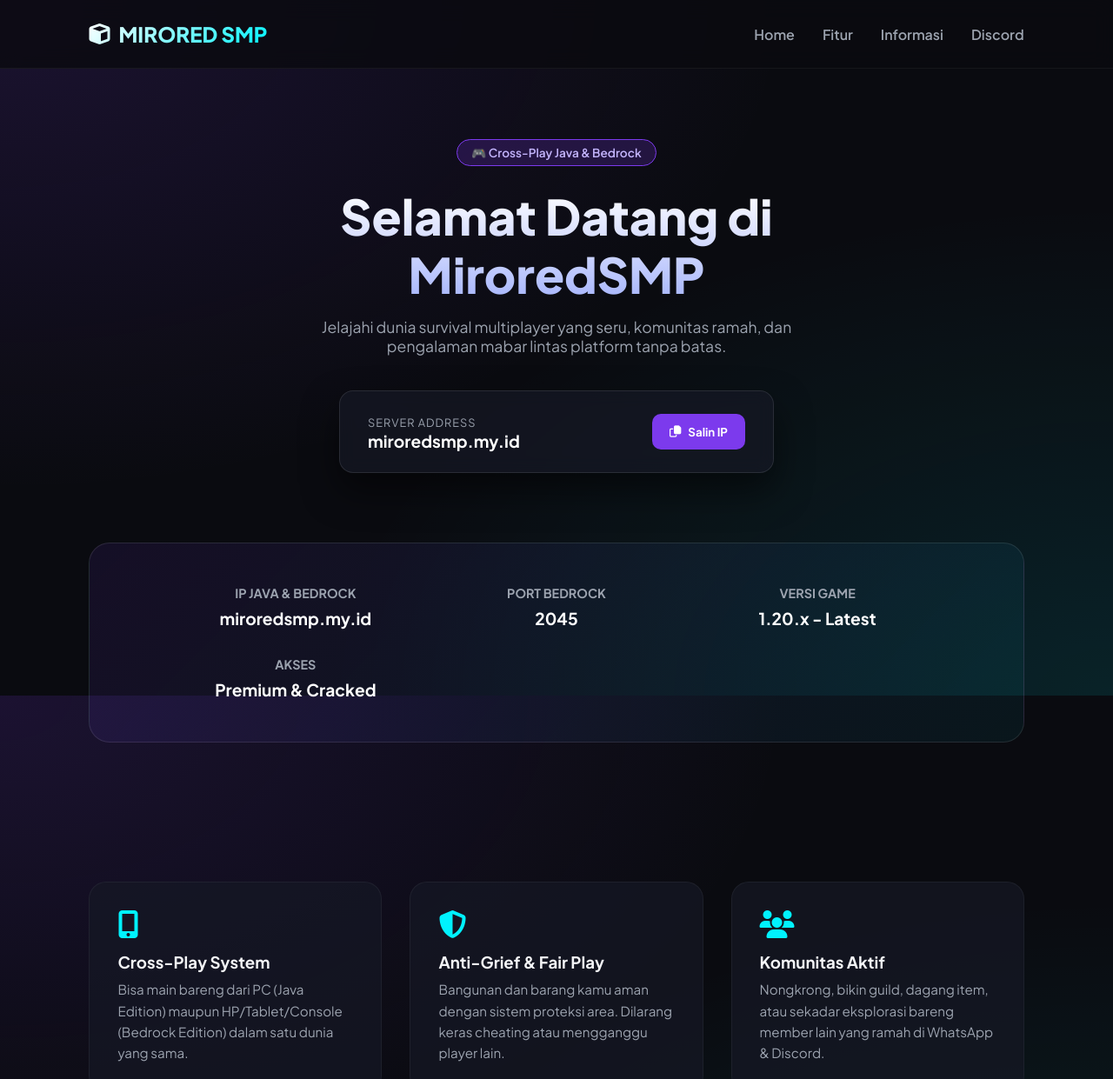
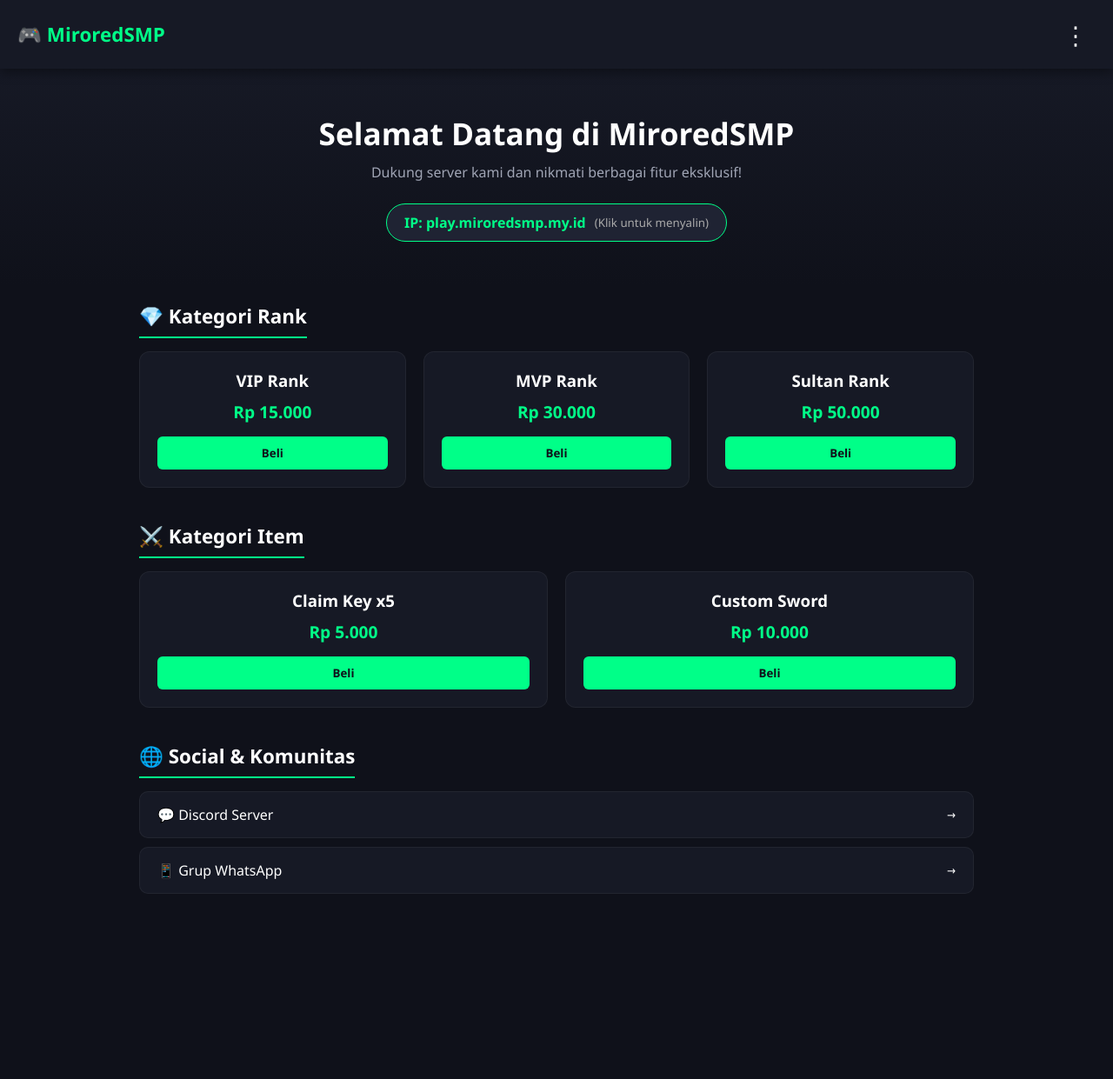
Before and after one commit to lloren-duke/miror-smp-web, a plain HTML site: page index.html in a window 1280 px wide. Shown: the top 1241 px of the page at 87% size. After the commit the page ends 1088 px from the top, so only its background shows below. Drawn offline with Linux system fonts and the light colour scheme.

Commit message:
Revamp MiroredSMP website layout and styles
Updated the HTML structure, styles, and content for the MiroredSMP website, including changes to the header, hero section, and various categories.

```diff
--- a/index.html
+++ b/index.html
@@ -3,341 +3,372 @@
 <head>
   <meta charset="UTF-8">
   <meta name="viewport" content="width=device-width, initial-scale=1.0">
-    <title>MiroredSMP - Official Minecraft Server</title>
-    <!-- Font & Icons -->
-    <link href="https://fonts.googleapis.com/css2?family=Plus+Jakarta+Sans:wght@400;600;700;800&display=swap" rel="stylesheet">
-    <link rel="stylesheet" href="https://cdnjs.cloudflare.com/ajax/libs/font-awesome/6.4.0/css/all.min.css">
-
+  <title>MiroredSMP - Official Store & Web</title>
   <style>
-        :root {
-            --bg-dark: #0a0b10;
-            --card-bg: rgba(22, 25, 38, 0.7);
-            --primary: #7c3aed;
-            --primary-hover: #6d28d9;
-            --accent: #00f2fe;
-            --text-main: #f3f4f6;
-            --text-muted: #9ca3af;
-        }
-
     * {
+      box-sizing: border-box;
       margin: 0;
       padding: 0;
-            box-sizing: border-box;
-            font-family: 'Plus Jakarta Sans', sans-serif;
-            scroll-behavior: smooth;
+      font-family: 'Segoe UI', Tahoma, Geneva, Verdana, sans-serif;
     }
 
     body {
-            background-color: var(--bg-dark);
-            color: var(--text-main);
-            background-image:
-                radial-gradient(at 0% 0%, rgba(124, 58, 237, 0.15) 0px, transparent 50%),
-                radial-gradient(at 100% 100%, rgba(0, 242, 254, 0.1) 0px, transparent 50%);
-            background-attachment: fixed;
+      background-color: #0f111a;
+      color: #ffffff;
       min-height: 100vh;
+      display: flex;
+      flex-direction: column;
     }
 
-        /* Navbar */
-        nav {
+    /* Navbar Header */
+    header {
+      background-color: #161925;
+      padding: 15px 20px;
       display: flex;
       justify-content: space-between;
       align-items: center;
-            padding: 1.5rem 8%;
-            backdrop-filter: blur(12px);
-            background: rgba(10, 11, 16, 0.8);
-            position: fixed;
-            width: 100%;
+      box-shadow: 0 4px 12px rgba(0, 0, 0, 0.4);
+      position: sticky;
       top: 0;
       z-index: 100;
-            border-bottom: 1px solid rgba(255, 255, 255, 0.05);
     }
 
-        .logo {
-            font-size: 1.5rem;
-            font-weight: 800;
-            background: linear-gradient(135deg, #fff 0%, var(--accent) 100%);
-            -webkit-background-clip: text;
-            -webkit-text-fill-color: transparent;
+    .brand {
+      font-size: 1.4rem;
+      font-weight: bold;
+      color: #00ff88;
+      text-decoration: none;
       display: flex;
       align-items: center;
       gap: 10px;
     }
 
-        .nav-links {
-            display: flex;
-            gap: 2rem;
-            list-style: none;
+    /* Menu Titik Tiga */
+    .menu-wrapper {
+      position: relative;
     }
 
-        .nav-links a {
-            color: var(--text-muted);
-            text-decoration: none;
-            font-weight: 600;
-            transition: 0.3s;
+    .three-dots-btn {
+      background: none;
+      border: none;
+      color: #ffffff;
+      font-size: 1.8rem;
+      cursor: pointer;
+      padding: 5px 10px;
+      border-radius: 8px;
+      transition: background 0.2s;
     }
 
-        .nav-links a:hover {
-            color: #fff;
+    .three-dots-btn:hover {
+      background: rgba(255, 255, 255, 0.1);
+    }
+
+    /* Dropdown Kategori */
+    .dropdown-menu {
+      display: none;
+      position: absolute;
+      right: 0;
+      top: 45px;
+      background-color: #1f2333;
+      min-width: 180px;
+      border-radius: 10px;
+      box-shadow: 0 8px 24px rgba(0, 0, 0, 0.5);
+      border: 1px solid rgba(255, 255, 255, 0.08);
+      overflow: hidden;
+      flex-direction: column;
+    }
+
+    .dropdown-menu.active {
+      display: flex;
+    }
+
+    .dropdown-menu a {
+      color: #e0e0e0;
+      padding: 12px 18px;
+      text-decoration: none;
+      font-size: 0.95rem;
+      display: flex;
+      align-items: center;
+      gap: 10px;
+      transition: background 0.2s, color 0.2s;
+    }
+
+    .dropdown-menu a:hover {
+      background-color: #00ff88;
+      color: #0f111a;
+      font-weight: bold;
     }
 
     /* Hero Section */
     .hero {
-            padding: 10rem 8% 5rem 8%;
       text-align: center;
-            display: flex;
-            flex-direction: column;
-            align-items: center;
-        }
-
-        .badge {
-            background: rgba(124, 58, 237, 0.2);
-            border: 1px solid var(--primary);
-            color: #c4b5fd;
-            padding: 6px 16px;
-            border-radius: 50px;
-            font-size: 0.85rem;
-            font-weight: 600;
-            margin-bottom: 1.5rem;
+      padding: 50px 20px;
+      background: linear-gradient(180deg, #161925 0%, #0f111a 100%);
     }
 
     .hero h1 {
-            font-size: 3.5rem;
-            font-weight: 800;
-            line-height: 1.2;
-            margin-bottom: 1rem;
-            background: linear-gradient(180deg, #ffffff 0%, #a5b4fc 100%);
-            -webkit-background-clip: text;
-            -webkit-text-fill-color: transparent;
+      font-size: 2.2rem;
+      margin-bottom: 10px;
+      color: #ffffff;
     }
 
     .hero p {
-            color: var(--text-muted);
-            font-size: 1.1rem;
-            max-width: 600px;
-            margin-bottom: 2.5rem;
+      color: #a0a5b5;
+      font-size: 1rem;
+      margin-bottom: 25px;
     }
 
-        /* IP Box */
-        .ip-card {
-            background: var(--card-bg);
-            border: 1px solid rgba(255, 255, 255, 0.1);
-            border-radius: 16px;
-            padding: 1.5rem 2rem;
-            display: flex;
+    .ip-box {
+      display: inline-flex;
       align-items: center;
-            gap: 1.5rem;
-            backdrop-filter: blur(10px);
-            box-shadow: 0 20px 40px rgba(0,0,0,0.5);
-            max-width: 500px;
+      background: #1f2333;
+      padding: 10px 20px;
+      border-radius: 30px;
+      border: 1px solid #00ff88;
+      cursor: pointer;
+      transition: transform 0.2s;
+    }
+
+    .ip-box:active {
+      transform: scale(0.98);
+    }
+
+    .ip-text {
+      color: #00ff88;
+      font-weight: bold;
+      margin-right: 10px;
+    }
+
+    /* Content Container */
+    .container {
+      max-width: 1000px;
+      margin: 0 auto;
+      padding: 20px;
       width: 100%;
     }
 
-        .ip-info {
-            text-align: left;
-            flex-grow: 1;
+    .category-section {
+      margin-bottom: 40px;
+      scroll-margin-top: 80px;
     }
 
-        .ip-info span {
-            font-size: 0.8rem;
-            color: var(--text-muted);
-            text-transform: uppercase;
-            letter-spacing: 1px;
+    .category-title {
+      font-size: 1.4rem;
+      margin-bottom: 15px;
+      padding-bottom: 8px;
+      border-bottom: 2px solid #00ff88;
+      display: inline-block;
     }
 
-        .ip-info h3 {
-            font-size: 1.2rem;
-            color: #fff;
+    .grid {
+      display: grid;
+      grid-template-columns: repeat(auto-fit, minmax(220px, 1fr));
+      gap: 20px;
     }
 
-        .btn-copy {
-            background: var(--primary);
-            color: #fff;
-            border: none;
-            padding: 12px 20px;
-            border-radius: 10px;
-            font-weight: 700;
-            cursor: pointer;
-            transition: 0.3s;
-            display: flex;
-            align-items: center;
-            gap: 8px;
+    /* Cards */
+    .card {
+      background: #161925;
+      border: 1px solid rgba(255, 255, 255, 0.05);
+      border-radius: 12px;
+      padding: 20px;
+      text-align: center;
+      transition: transform 0.2s, border-color 0.2s;
     }
 
-        .btn-copy:hover {
-            background: var(--primary-hover);
-            transform: translateY(-2px);
+    .card:hover {
+      transform: translateY(-5px);
+      border-color: #00ff88;
     }
 
-        /* Features Section */
-        .features {
-            padding: 5rem 8%;
-            display: grid;
-            grid-template-columns: repeat(auto-fit, minmax(280px, 1fr));
-            gap: 2rem;
+    .card h3 {
+      margin-bottom: 10px;
+      color: #ffffff;
     }
 
-        .feature-card {
-            background: var(--card-bg);
-            border: 1px solid rgba(255, 255, 255, 0.05);
-            padding: 2rem;
-            border-radius: 20px;
-            transition: 0.3s;
+    .card .price {
+      color: #00ff88;
+      font-size: 1.2rem;
+      font-weight: bold;
+      margin-bottom: 15px;
     }
 
-        .feature-card:hover {
-            transform: translateY(-5px);
-            border-color: rgba(124, 58, 237, 0.4);
+    .btn-buy {
+      background: #00ff88;
+      color: #0f111a;
+      border: none;
+      padding: 10px 18px;
+      border-radius: 6px;
+      font-weight: bold;
+      cursor: pointer;
+      width: 100%;
     }
 
-        .feature-icon {
-            font-size: 2rem;
-            color: var(--accent);
-            margin-bottom: 1rem;
+    /* Social Links */
+    .social-card {
+      background: #161925;
+      padding: 15px 20px;
+      border-radius: 10px;
+      display: flex;
+      justify-content: space-between;
+      align-items: center;
+      text-decoration: none;
+      color: white;
+      margin-bottom: 10px;
+      border: 1px solid rgba(255, 255, 255, 0.05);
     }
 
-        .feature-card h3 {
-            margin-bottom: 0.5rem;
+    .social-card:hover {
+      border-color: #00ff88;
     }
 
-        .feature-card p {
-            color: var(--text-muted);
-            font-size: 0.95rem;
-            line-height: 1.6;
+    /* Notification Toast */
+    #toast {
+      visibility: hidden;
+      min-width: 200px;
+      background-color: #00ff88;
+      color: #0f111a;
+      text-align: center;
+      border-radius: 8px;
+      padding: 12px;
+      position: fixed;
+      z-index: 1000;
+      left: 50%;
+      bottom: 30px;
+      transform: translateX(-50%);
+      font-weight: bold;
     }
 
-        /* Server Specs Box */
-        .specs {
-            padding: 3rem 8%;
-            margin: 0 8% 5rem 8%;
-            background: linear-gradient(135deg, rgba(124, 58, 237, 0.1), rgba(0, 242, 254, 0.05));
-            border-radius: 24px;
-            border: 1px solid rgba(255, 255, 255, 0.1);
-            display: grid;
-            grid-template-columns: repeat(auto-fit, minmax(200px, 1fr));
-            gap: 2rem;
-            text-align: center;
+    #toast.show {
+      visibility: visible;
+      animation: fadein 0.5s, fadeout 0.5s 2.5s;
     }
 
-        .spec-item h4 {
-            color: var(--text-muted);
-            font-size: 0.9rem;
-            margin-bottom: 0.5rem;
+    @keyframes fadein {
+      from {bottom: 0; opacity: 0;}
+      to {bottom: 30px; opacity: 1;}
     }
 
-        .spec-item p {
-            font-size: 1.2rem;
-            font-weight: 700;
-            color: #fff;
-        }
-
-        /* Footer */
-        footer {
-            text-align: center;
-            padding: 2rem;
-            border-top: 1px solid rgba(255, 255, 255, 0.05);
-            color: var(--text-muted);
-            font-size: 0.9rem;
-        }
-
-        /* Responsive */
-        @media (max-width: 768px) {
-            .hero h1 { font-size: 2.2rem; }
-            .nav-links { display: none; }
-            .ip-card { flex-direction: column; text-align: center; }
-            .ip-info { text-align: center; }
-            .btn-copy { width: 100%; justify-content: center; }
+    @keyframes fadeout {
+      from {bottom: 30px; opacity: 1;}
+      to {bottom: 0; opacity: 0;}
     }
   </style>
 </head>
 <body>
 
-    <!-- Navbar -->
-    <nav>
-        <div class="logo">
-            <i class="fa-solid fa-cube"></i> MIRORED SMP
+  <!-- Header & Menu Titik 3 -->
+  <header>
+    <a href="#" class="brand">🎮 MiroredSMP</a>
+
+    <div class="menu-wrapper">
+      <button class="three-dots-btn" id="menuBtn" onclick="toggleDropdown()">&#8942;</button>
+
+      <div class="dropdown-menu" id="dropdownMenu">
+        <a href="#rank" onclick="closeDropdown()">💎 Rank</a>
+        <a href="#item" onclick="closeDropdown()">⚔️ Item</a>
+        <a href="#social" onclick="closeDropdown()">🌐 Social</a>
       </div>
-        <ul class="nav-links">
-            <li><a href="#home">Home</a></li>
-            <li><a href="#features">Fitur</a></li>
-            <li><a href="#info">Informasi</a></li>
-            <li><a href="https://discord.gg/yourlink" target="_blank">Discord</a></li>
-        </ul>
-    </nav>
+    </div>
+  </header>
 
-    <!-- Hero Section -->
-    <section class="hero" id="home">
-        <div class="badge">🎮 Cross-Play Java & Bedrock</div>
-        <h1>Selamat Datang di<br>MiroredSMP</h1>
-        <p>Jelajahi dunia survival multiplayer yang seru, komunitas ramah, dan pengalaman mabar lintas platform tanpa batas.</p>
-
-        <!-- IP Card -->
-        <div class="ip-card">
-            <div class="ip-info">
-                <span>Server Address</span>
-                <h3 id="server-ip">miroredsmp.my.id</h3>
-            </div>
-            <button class="btn-copy" onclick="copyIP()">
-                <i class="fa-regular fa-copy"></i> <span id="btn-text">Salin IP</span>
-            </button>
+  <!-- Hero Banner -->
+  <section class="hero">
+    <h1>Selamat Datang di MiroredSMP</h1>
+    <p>Dukung server kami dan nikmati berbagai fitur eksklusif!</p>
+    <div class="ip-box" onclick="copyIP('play.miroredsmp.my.id')">
+      <span class="ip-text">IP: play.miroredsmp.my.id</span>
+      <small style="color: #aaa;">(Klik untuk menyalin)</small>
     </div>
   </section>
 
-    <!-- Specs Summary -->
-    <div class="specs" id="info">
-        <div class="spec-item">
-            <h4>IP JAVA & BEDROCK</h4>
-            <p>miroredsmp.my.id</p>
+  <!-- Main Content Categories -->
+  <div class="container">
+
+    <!-- Kategori Rank -->
+    <section id="rank" class="category-section">
+      <h2 class="category-title">💎 Kategori Rank</h2>
+      <div class="grid">
+        <div class="card">
+          <h3>VIP Rank</h3>
+          <p class="price">Rp 15.000</p>
+          <button class="btn-buy" onclick="alert('Beli Rank VIP')">Beli</button>
         </div>
-        <div class="spec-item">
-            <h4>PORT BEDROCK</h4>
-            <p>2045</p>
+        <div class="card">
+          <h3>MVP Rank</h3>
+          <p class="price">Rp 30.000</p>
+          <button class="btn-buy" onclick="alert('Beli Rank MVP')">Beli</button>
         </div>
-        <div class="spec-item">
-            <h4>VERSI GAME</h4>
-            <p>1.20.x - Latest</p>
+        <div class="card">
+          <h3>Sultan Rank</h3>
+          <p class="price">Rp 50.000</p>
+          <button class="btn-buy" onclick="alert('Beli Rank Sultan')">Beli</button>
         </div>
-        <div class="spec-item">
-            <h4>AKSES</h4>
-            <p>Premium & Cracked</p>
-        </div>
-    </div>
-
-    <!-- Features -->
-    <section class="features" id="features">
-        <div class="feature-card">
-            <i class="fa-solid fa-mobile-screen-button feature-icon"></i>
-            <h3>Cross-Play System</h3>
-            <p>Bisa main bareng dari PC (Java Edition) maupun HP/Tablet/Console (Bedrock Edition) dalam satu dunia yang sama.</p>
-        </div>
-        <div class="feature-card">
-            <i class="fa-solid fa-shield-halved feature-icon"></i>
-            <h3>Anti-Grief & Fair Play</h3>
-            <p>Bangunan dan barang kamu aman dengan sistem proteksi area. Dilarang keras cheating atau mengganggu player lain.</p>
-        </div>
-        <div class="feature-card">
-            <i class="fa-solid fa-users feature-icon"></i>
-            <h3>Komunitas Aktif</h3>
-            <p>Nongkrong, bikin guild, dagang item, atau sekadar eksplorasi bareng member lain yang ramah di WhatsApp & Discord.</p>
       </div>
     </section>
 
-    <!-- Footer -->
-    <footer>
-        <p>&copy; 2026 MiroredSMP. Not an official Minecraft product. Not approved by or associated with Mojang or Microsoft.</p>
-    </footer>
+    <!-- Kategori Item -->
+    <section id="item" class="category-section">
+      <h2 class="category-title">⚔️ Kategori Item</h2>
+      <div class="grid">
+        <div class="card">
+          <h3>Claim Key x5</h3>
+          <p class="price">Rp 5.000</p>
+          <button class="btn-buy" onclick="alert('Beli Claim Key')">Beli</button>
+        </div>
+        <div class="card">
+          <h3>Custom Sword</h3>
+          <p class="price">Rp 10.000</p>
+          <button class="btn-buy" onclick="alert('Beli Custom Sword')">Beli</button>
+        </div>
+      </div>
+    </section>
 
-    <!-- Copy Script -->
+    <!-- Kategori Social -->
+    <section id="social" class="category-section">
+      <h2 class="category-title">🌐 Social & Komunitas</h2>
+      <a href="https://discord.gg" target="_blank" class="social-card">
+        <span>💬 Discord Server</span>
+        <small>→</small>
+      </a>
+      <a href="https://whatsapp.com" target="_blank" class="social-card">
+        <span>📱 Grup WhatsApp</span>
+        <small>→</small>
+      </a>
+    </section>
+
+  </div>
+
+  <div id="toast">IP Server Berhasil Disalin!</div>
+
   <script>
-        function copyIP() {
-            const ip = "miroredsmp.my.id";
-            navigator.clipboard.writeText(ip);
+    // Toggle Menu Titik Tiga
+    function toggleDropdown() {
+      const dropdown = document.getElementById('dropdownMenu');
+      dropdown.classList.toggle('active');
+    }
 
-            const btnText = document.getElementById("btn-text");
-            btnText.innerText = "Tersalin!";
+    // Tutup Dropdown saat link diklik
+    function closeDropdown() {
+      document.getElementById('dropdownMenu').classList.remove('active');
+    }
 
-            setTimeout(() => {
-                btnText.innerText = "Salin IP";
-            }, 2000);
+    // Tutup Dropdown jika klik di luar menu
+    window.onclick = function(event) {
+      if (!event.target.matches('#menuBtn')) {
+        const dropdown = document.getElementById('dropdownMenu');
+        if (dropdown.classList.contains('active')) {
+          dropdown.classList.remove('active');
+        }
+      }
+    }
+
+    // Copy IP Address
+    function copyIP(text) {
+      navigator.clipboard.writeText(text);
+      const toast = document.getElementById("toast");
+      toast.className = "show";
+      setTimeout(function(){ toast.className = toast.className.replace("show", ""); }, 3000);
     }
   </script>
 </body>
```
Lines whose indentation alone changed are shown as unchanged.
